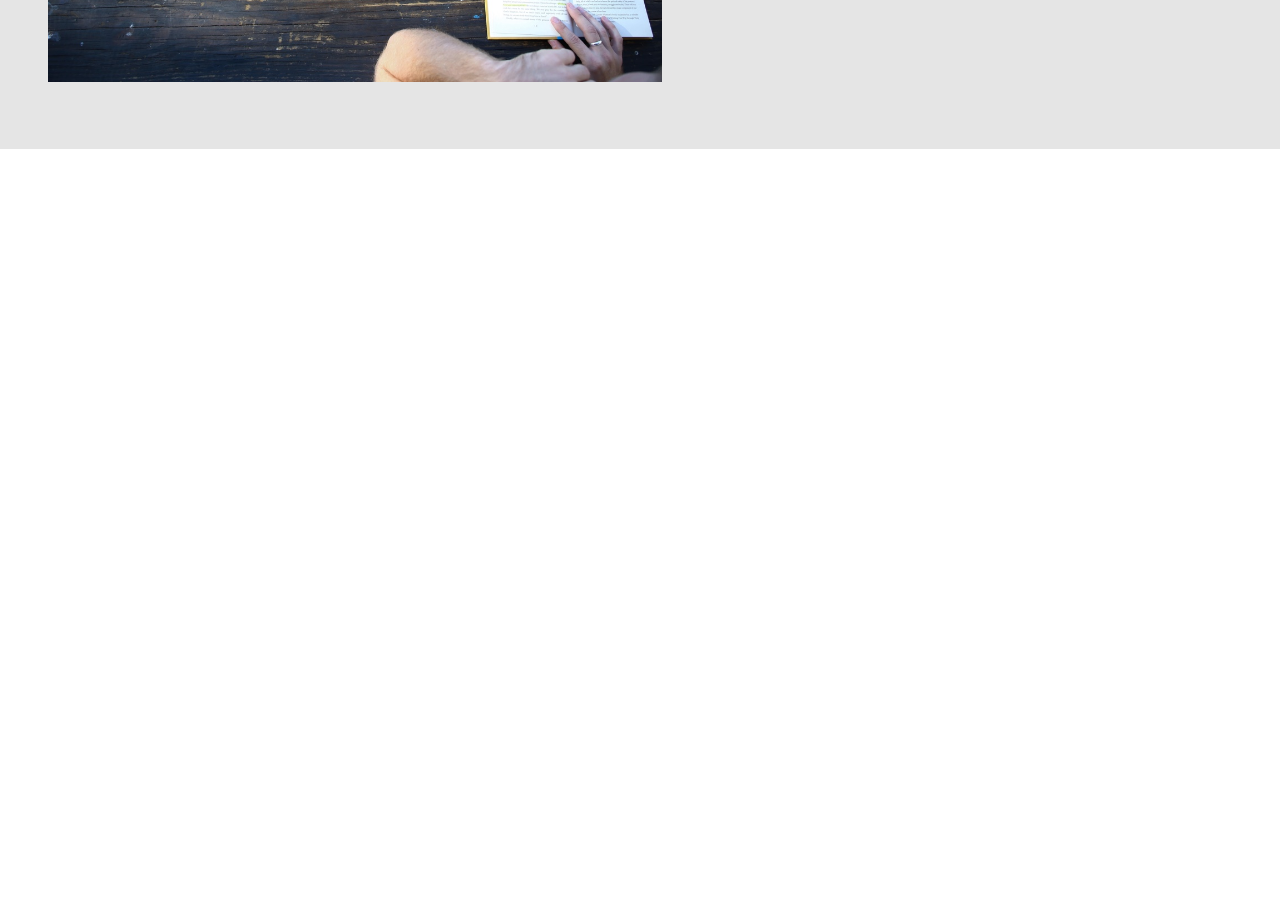
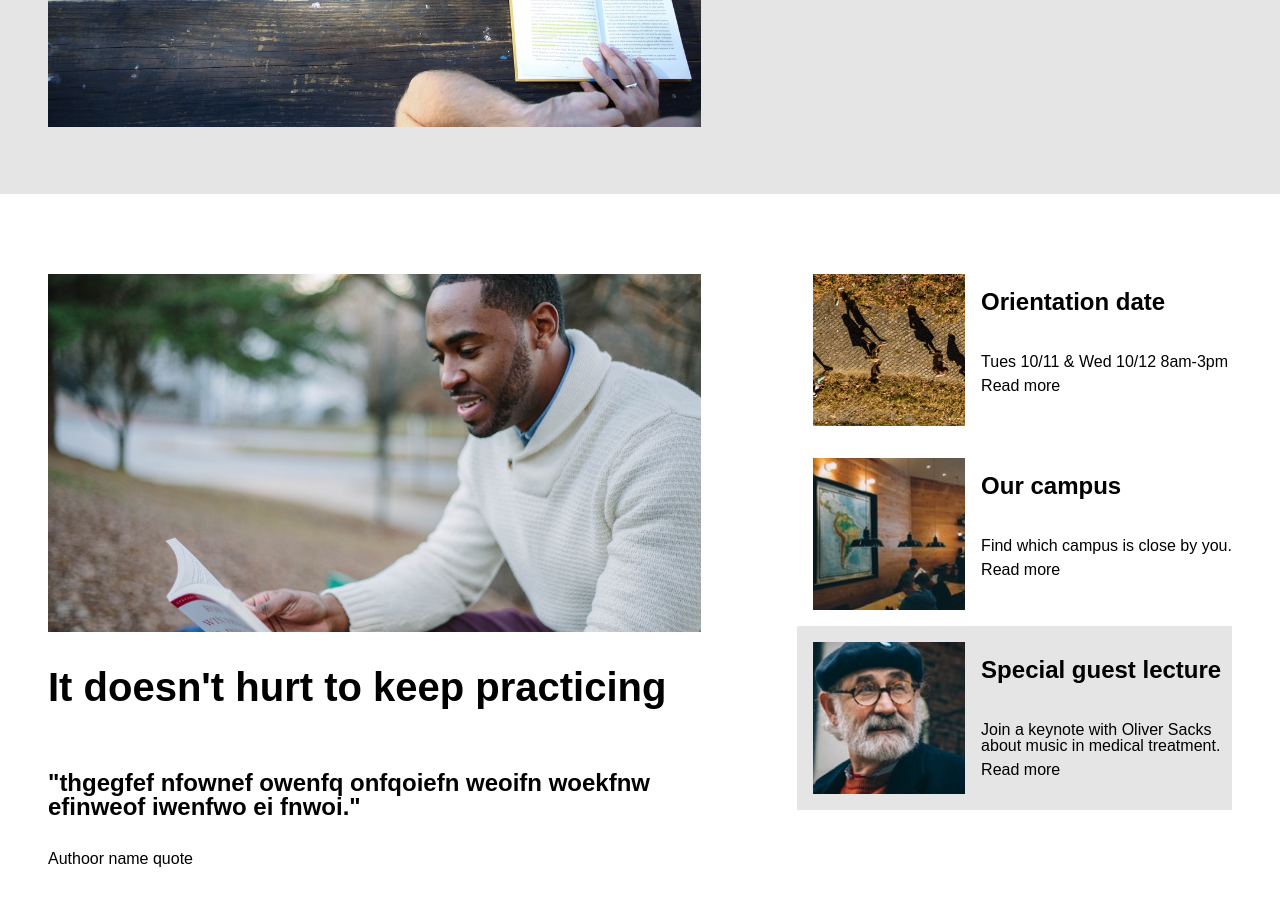
Before and after one commit to lisabrown87/colmar_academy, a plain HTML site: page index.html in a window 1280 px wide. Shown: the part 500-1406 px from the top of the page. Before the commit the page ends 800 px from the top, so only its background shows below. Drawn offline with Linux system fonts and the light colour scheme.

Commit message:
finish second section.

```diff
--- a/index.html
+++ b/index.html
@@ -40,7 +40,53 @@
             <div id="button"><a>Start here</a></div>
           </div> <!-- closing text container div -->
         </div> <!-- Closing right div -->
+</section>
 
+
+      <!-- Section 2 -->
+
+       <section class="banner-section">
+         <div class="left">
+           <div class="image-container">
+             <img src="resources/images/information-main.jpg">
+           </div> <!-- closing image container div -->
+           <h2>It doesn't hurt to keep practicing</h2>
+           <h3>"thgegfef nfownef owenfq onfqoiefn weoifn woekfnw efinweof iwenfwo ei fnwoi."</h3>
+           <p>Authoor name quote</p>
+
+         </div> <!-- Closing left div -->
+
+
+<div class="right">
+<div class="feature">
+    <img src="resources/images/information-orientation.jpg">
+    <div class "info">
+      <h3>Orientation date</h3>
+      <p>Tues 10/11 & Wed 10/12 8am-3pm</p>
+      <a>Read more</a>
+    </div> <!-- closing info div -->
+  </div> <!-- closing feature div -->
+
+  <div class="feature">
+  <img src="resources/images/information-campus.jpg">
+  <div class "info">
+    <h3>Our campus</h3>
+    <p>Find which campus is close by you.</p>
+    <a>Read more</a>
+  </div> <!-- closing info div -->
+  </div> <!-- closing feature div -->
+
+  <div class="feature">
+  <img src="resources/images/information-guest-lecture.jpg">
+  <div class "info">
+    <h3>Special guest lecture</h3>
+    <p>Join a keynote with Oliver Sacks about music in medical treatment.</p>
+    <a>Read more</a>
+  </div> <!-- closing info div -->
+</div> <!-- closing feature div -->
+
+
+</div> <!-- Closing right div -->
 
 </section>
 
--- a/resources/css/style.css
+++ b/resources/css/style.css
@@ -51,23 +51,24 @@ nav a {
   display: flex;
 }
 
-.banner-section, .gray {
+.banner-section.gray {
   background-color: rgba(0, 0, 0, 0.1);
 }
 
 .left {
   width: 60%;
+  padding: 4rem 3rem;
 }
 
 
 .left img {
     width: 100%;
     height: auto;
+    padding-top: 1rem;
+
   }
 
-  .image-container {
-    margin: 4rem 3rem;
-  }
+
 
 .right {
   width: 40%;
@@ -85,6 +86,12 @@ h1 {
   padding: 2rem 0;
 }
 
+h2 {
+  font-size: 2.5rem;
+  font-weight: 700;
+  padding: 2rem 0;
+}
+
 h3 {
   font-size: 1.5rem;
   font-weight: 700;
@@ -95,3 +102,30 @@ h3 {
   padding: 0.5rem 0;
   background-color: gray;
 }
+
+
+.feature {
+  display: flex;
+  width: 100%;
+
+}
+
+
+.feature img {
+  width: 35%;
+  height: 35%;
+  padding: 1rem;
+}
+
+
+.feature.info {
+  width: 65%;
+}
+
+.feature p {
+  padding: 0.5rem 0;
+}
+
+.feature:last-child {
+  background-color: rgba(0, 0, 0, 0.1);
+}
```
